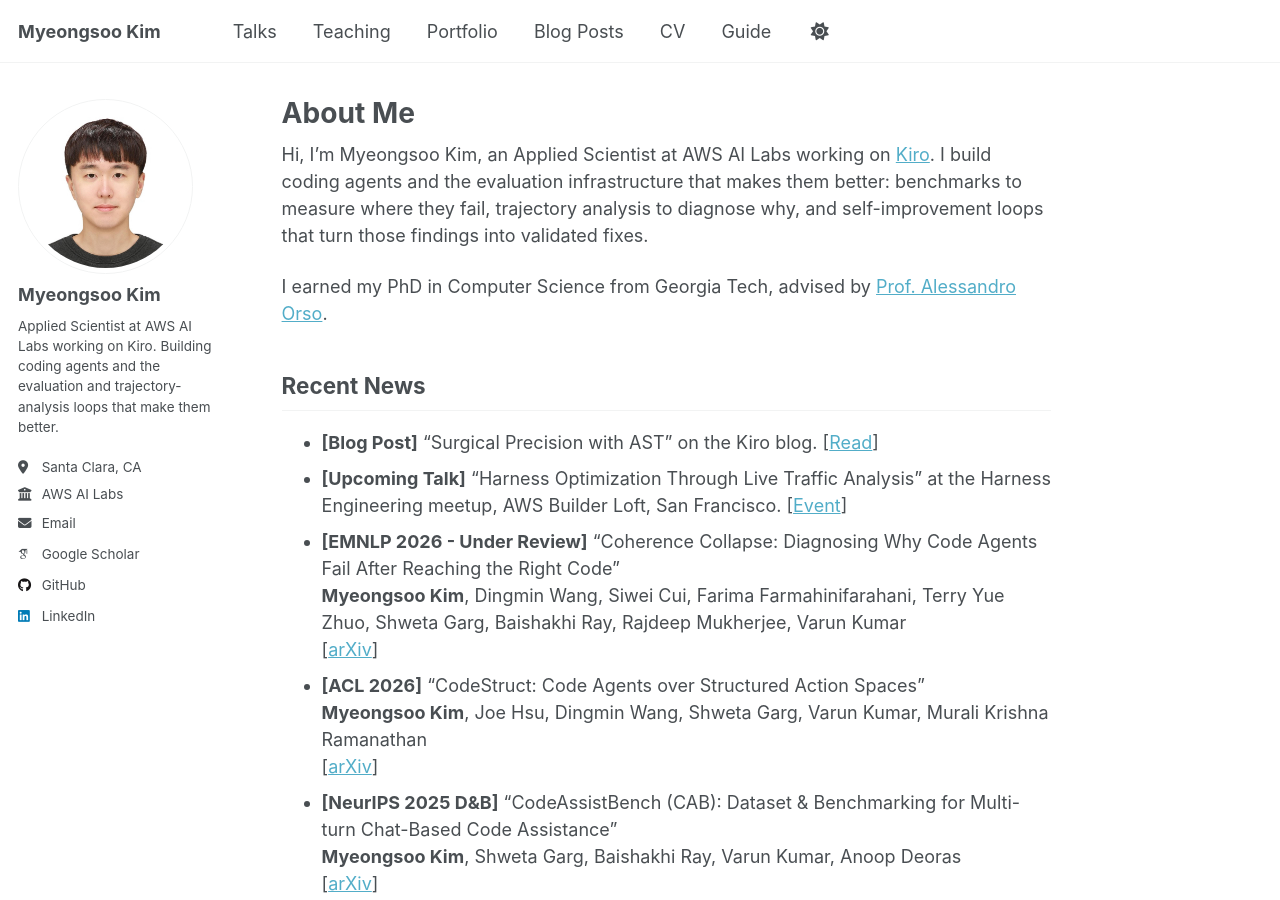
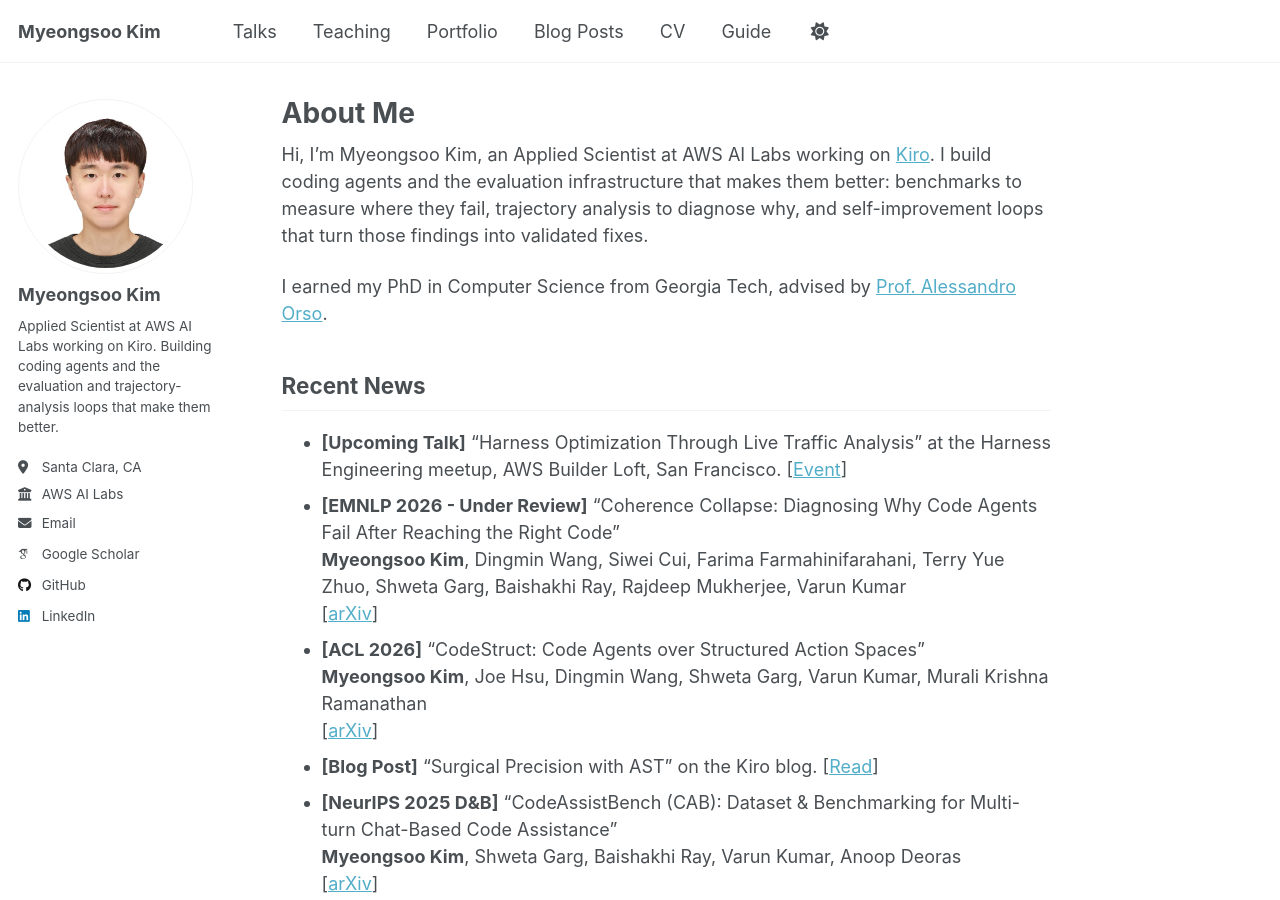
Before and after one commit to codingsoo/codingsoo.github.io, a Jekyll site: the page built from _pages/about.md, in a window 1280 px wide and 900 px high. Built offline with Jekyll 4.4.1, drawn with Linux system fonts in a browser that asks for light colours; some web fonts are replaced; a script that is not in the unit is left out; part of the change alters nothing that is shown.

```diff
--- a/_pages/about.md
+++ b/_pages/about.md
@@ -13,7 +13,6 @@ I earned my PhD in Computer Science from Georgia Tech, advised by [Prof. Alessan
 
 ## Recent News
 
-- **[Blog Post]** "Surgical Precision with AST" on the Kiro blog. [[Read](https://kiro.dev/blog/surgical-precision-with-ast/)]
 - **[Upcoming Talk]** "Harness Optimization Through Live Traffic Analysis" at the Harness Engineering meetup, AWS Builder Loft, San Francisco. [[Event](https://luma.com/rtd0f6ka)]
 - **[EMNLP 2026 - Under Review]** "Coherence Collapse: Diagnosing Why Code Agents Fail After Reaching the Right Code"
   **Myeongsoo Kim**, Dingmin Wang, Siwei Cui, Farima Farmahinifarahani, Terry Yue Zhuo, Shweta Garg, Baishakhi Ray, Rajdeep Mukherjee, Varun Kumar
@@ -21,6 +20,7 @@ I earned my PhD in Computer Science from Georgia Tech, advised by [Prof. Alessan
 - **[ACL 2026]** "CodeStruct: Code Agents over Structured Action Spaces"
   **Myeongsoo Kim**, Joe Hsu, Dingmin Wang, Shweta Garg, Varun Kumar, Murali Krishna Ramanathan
   [[arXiv](https://arxiv.org/abs/2604.05407)]
+- **[Blog Post]** "Surgical Precision with AST" on the Kiro blog. [[Read](https://kiro.dev/blog/surgical-precision-with-ast/)]
 - **[NeurIPS 2025 D&B]** "CodeAssistBench (CAB): Dataset & Benchmarking for Multi-turn Chat-Based Code Assistance"
   **Myeongsoo Kim**, Shweta Garg, Baishakhi Ray, Varun Kumar, Anoop Deoras
   [[arXiv](https://arxiv.org/abs/2507.10646)]
```
